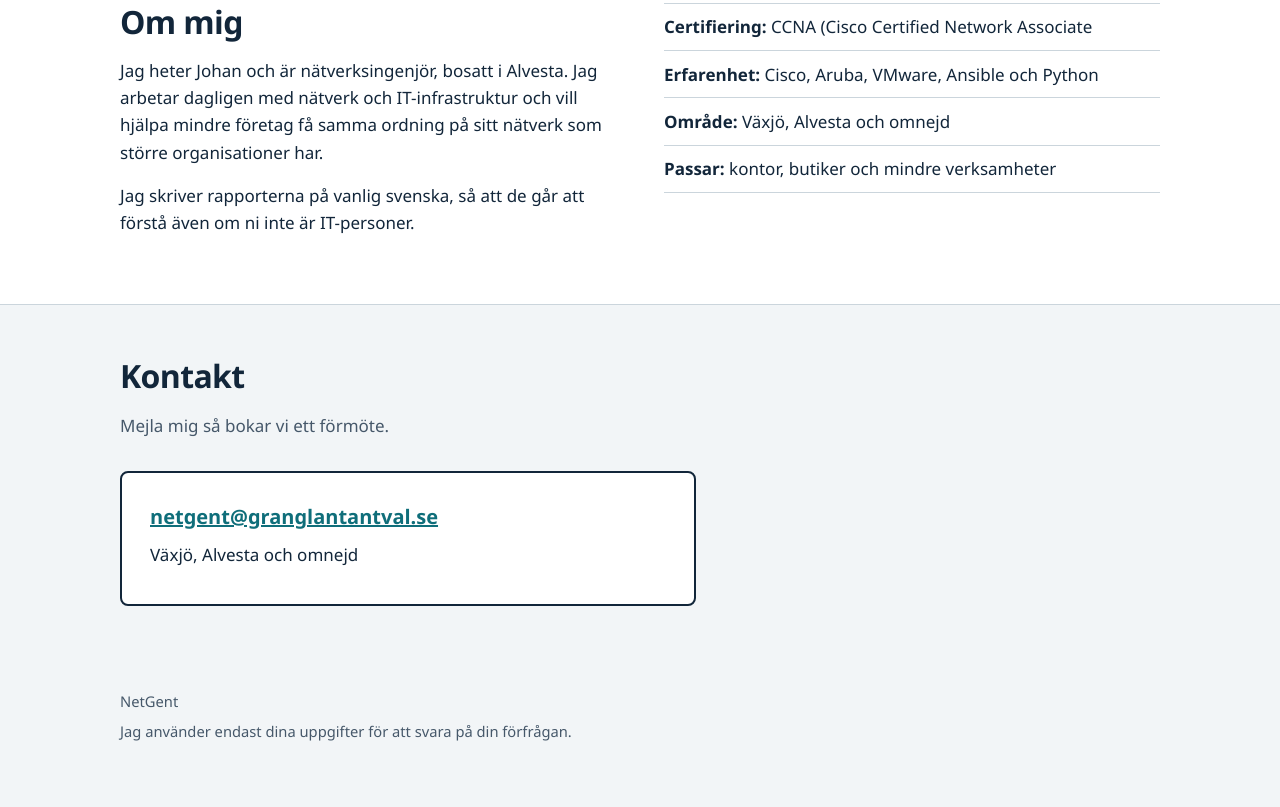
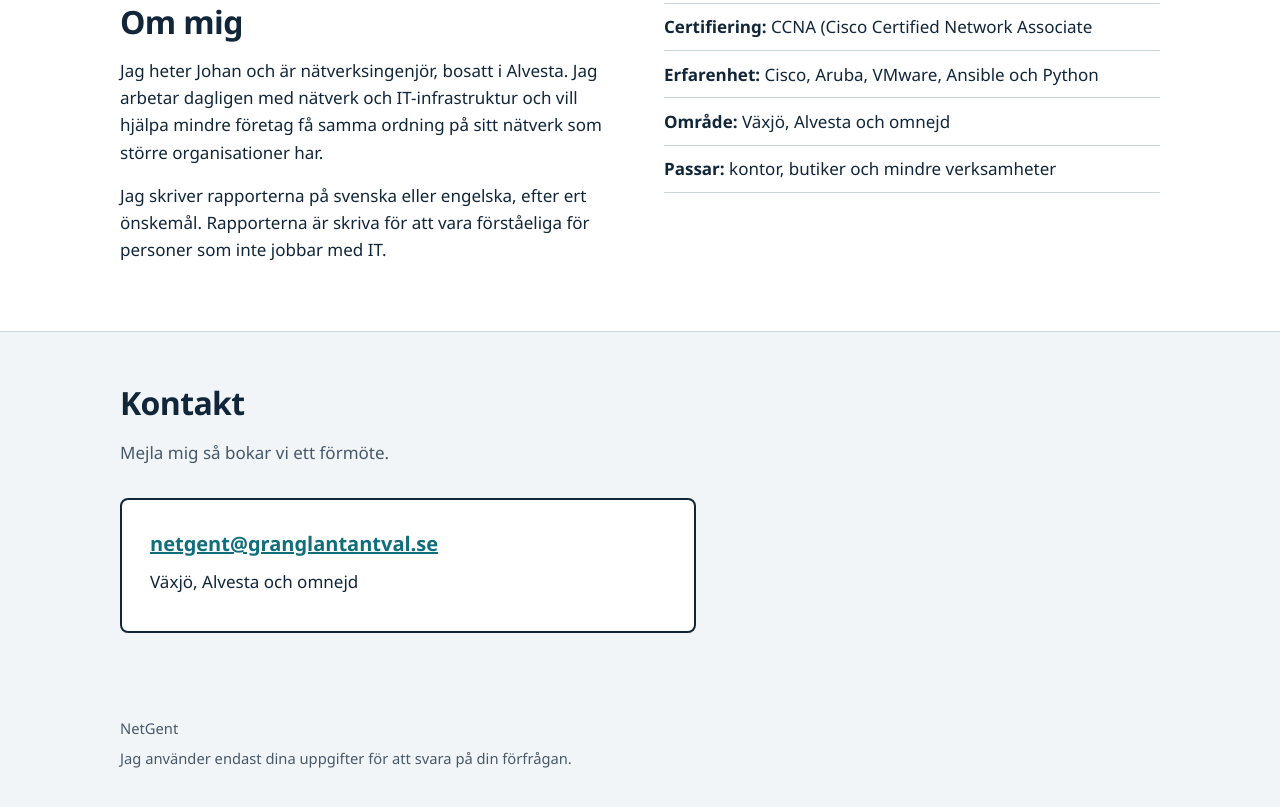
Before and after one commit to NetGent/services, a plain HTML site: page index.html in a window 1280 px wide. Shown: the part 1846-2653 px from the top of the page. Drawn offline with Linux system fonts and the light colour scheme.

Commit message:
Update report language description in index.html

```diff
--- a/index.html
+++ b/index.html
@@ -257,7 +257,7 @@
       <div>
         <h2>Om mig</h2>
         <p>Jag heter Johan och är nätverksingenjör, bosatt i Alvesta. Jag arbetar dagligen med nätverk och IT-infrastruktur och vill hjälpa mindre företag få samma ordning på sitt nätverk som större organisationer har.</p>
-        <p>Jag skriver rapporterna på vanlig svenska, så att de går att förstå även om ni inte är IT-personer.</p>
+        <p>Jag skriver rapporterna på svenska eller engelska, efter ert önskemål. Rapporterna är skriva för att vara förståeliga för personer som inte jobbar med IT.</p>
       </div>
       <ul class="facts">
         <li><strong>Certifiering:</strong> CCNA (Cisco Certified Network Associate</li>
```
